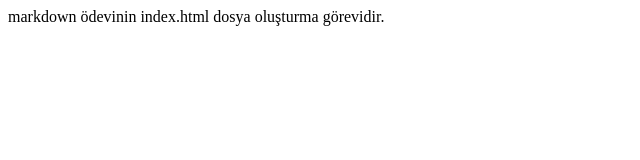
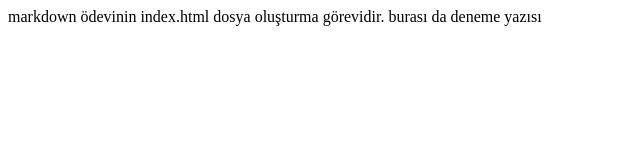
Before and after one commit to Burke-sec/kodluyoruzilkrepo, a plain HTML site: page index.html in a window 1280 px wide. Shown: the whole page, without its empty margins (0-640 px from the left). Drawn offline with Linux system fonts and the light colour scheme.

Commit message:
küçük değişikler.

```diff
--- a/index.html
+++ b/index.html
@@ -7,5 +7,6 @@
 </head>
 <body>
     markdown ödevinin index.html dosya oluşturma görevidir.
+    burası da deneme yazısı
 </body>
 </html>
```
Also changed, not shown: 1 other file.
